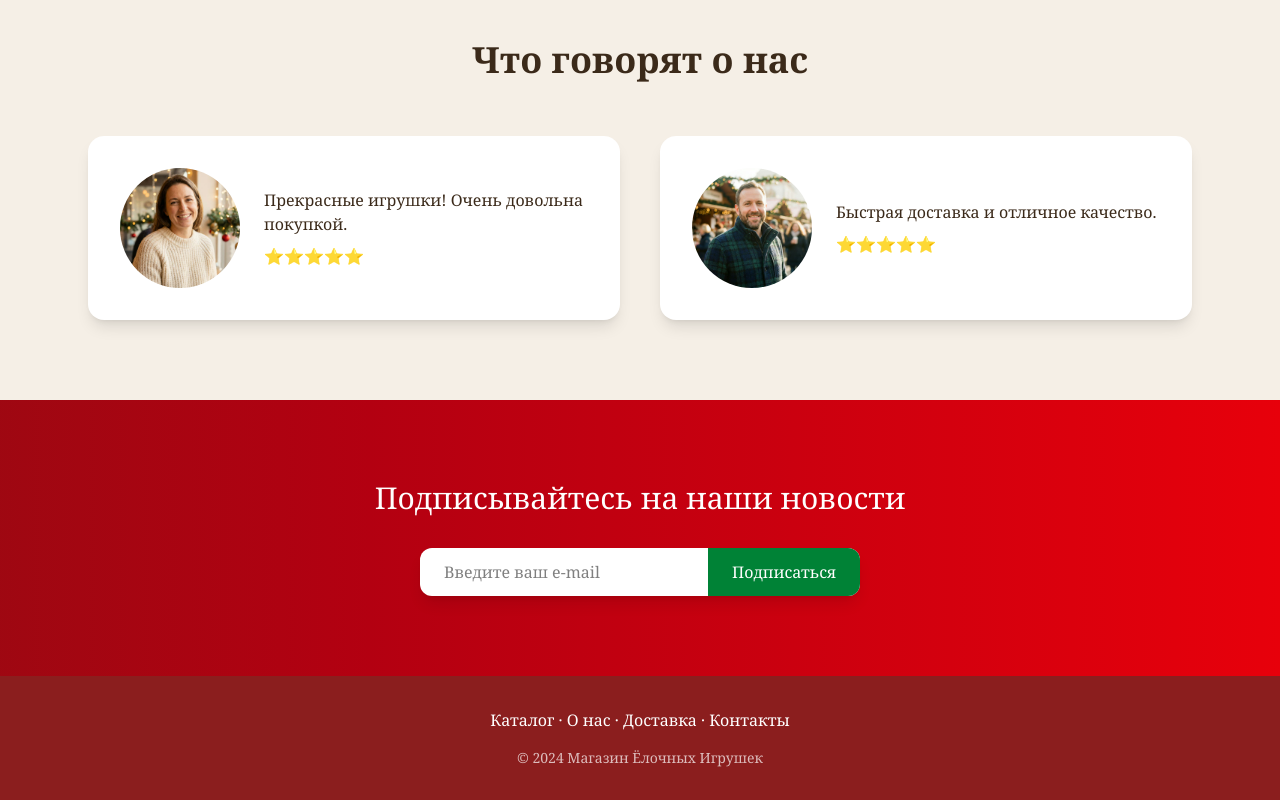
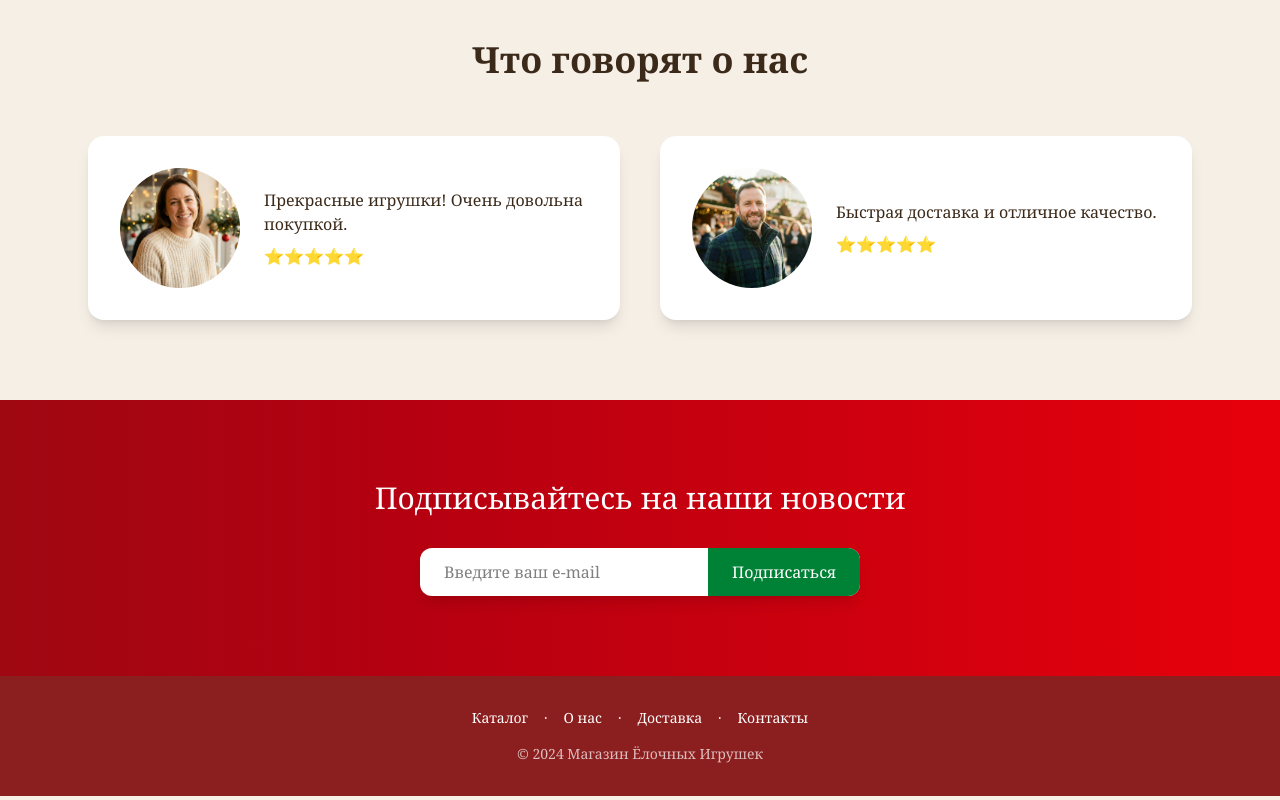
Before and after one commit to axlll812/my-shop, a Next.js app: page / in a window 1280 px wide. Shown: the part 2404-3204 px from the top of the page. Built offline with nearby package versions, Linux system fonts and the light colour scheme.

Commit message:
feat: add Footer component

```diff
--- a/src/components/Footer.tsx
+++ b/src/components/Footer.tsx
@@ -1,10 +1,18 @@
+import Link from "next/link";
+
 export default function Footer() {
     return (
-        <footer className="bg-[#8b1e1e] text-white py-8 text-center">
-            <div className="mb-4">
-                Каталог · О нас · Доставка · Контакты
+        <footer className="bg-[#8b1e1e] text-white py-8 text-center text-sm font-light">
+            <div className="mb-4 flex justify-center gap-4">
+                <Link href="/catalog" className="hover:underline">Каталог</Link>
+                <span>·</span>
+                <Link href="/about" className="hover:underline">О нас</Link>
+                <span>·</span>
+                <Link href="/delivery" className="hover:underline">Доставка</Link>
+                <span>·</span>
+                <Link href="/contacts" className="hover:underline">Контакты</Link>
             </div>
-            <div className="text-sm opacity-70">
+            <div className="opacity-70">
                 © 2024 Магазин Ёлочных Игрушек
             </div>
         </footer>
```
